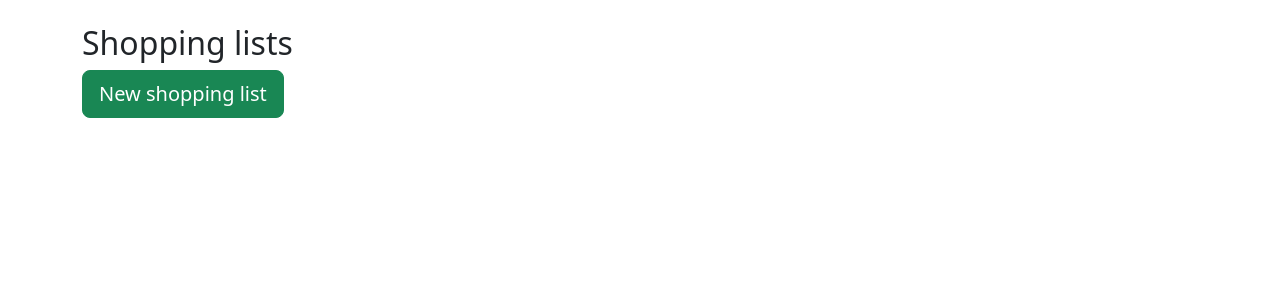
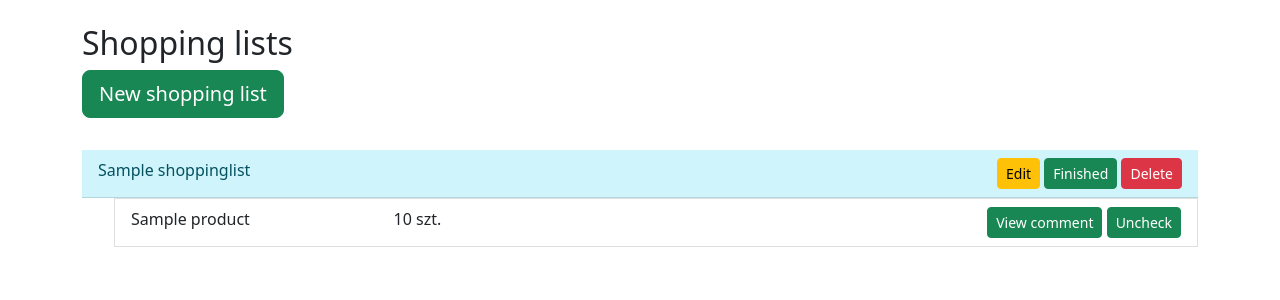
Before and after one commit to pawelsuswal/Shopping-list, a Django app: page /shopping-list/list/ in a window 1280 px wide. Shown: the part 56-356 px from the top of the page. Run offline with Django 3.2, Linux system fonts and the light colour scheme; a user stored in the database is signed in; tables that the repository leaves empty hold one stand-in row (values such as "Sample post"); parts of the project's set-up code (start-up, migrations or seed data) failed here and were passed over; some libraries are stand-ins or nearby versions.

Commit message:
Adding and viewing shopping lists, handling of comments view and products in cart

```diff
--- a/products/templates/products/list.html
+++ b/products/templates/products/list.html
@@ -53,7 +53,7 @@
         <ul>
             {% for product in products %}
                 {% if not product.is_favourite and product.category.name == category or not product.is_favourite and product.category == None and category == '' %}
-                    <li class="list-group-item d-flex justify-content-between align-items-start list-group-item-warning">
+                    <li class="list-group-item d-flex justify-content-between align-items-start">
                         <span class="text-black ">{{ product.name }}</span>
                         <div>
                             <a href="{% url 'products:update' slug=product.slug %}"
--- a/shopping_list/templates/shopping_list/list.html
+++ b/shopping_list/templates/shopping_list/list.html
@@ -17,16 +17,47 @@
 {% endblock %}
 
 {% block favourite_list %}
-    {% for shopping_list in shopping_lists %}
-        <li class="list-group-item d-flex justify-content-between align-items-start list-group-item-warning">
-            <span class="text-black ">{{ shopping_list.name }}</span>
-            <div>
-                <a href="{% url 'shopping_list:update' slug=shopping_list.slug %}"
-                   class="btn btn-success btn-sm">Edit</a>
-                <a href="{% url 'shopping_list:delete' slug=shopping_list.slug %}"
-                   class="btn btn-danger btn-sm">Delete</a>
+    {% for item in data_to_render %}
+
+        <li class="list-group-item list-group-item-info d-flex mt-3 justify-content-between align-items-start">
+            <div class="">
+                <span>{{ item.0.name }}</span>
+            </div>
+            <div class="">
+                <a href="#" class="btn btn-warning btn-sm">Edit</a>
+                <a href="#" class="btn btn-success btn-sm">Finished</a>
+                <a href="#" class="btn btn-danger btn-sm">Delete</a>
             </div>
         </li>
+        <ul class="">
+            {% for product in item.1 %}
+                <li class="list-group-item d-flex justify-content-between align-items-start">
+                    <div class="row col-6">
+                        <div class="col-6">
+                            <span> {{ product.name }}</span>
+                        </div>
+                        <div class="col">
+                            <span>{{ product.amount|floatformat:0 }}</span>
+                            {% if product.amount != '' and product.unit_of_measurement != 'None' %}
+                                <span>{{ product.unit_of_measurement }}</span>
+                            {% endif %}
+                        </div>
+                    </div>
+                    <div>
+                        {% if product.comment != '' %}
+                            <a href="{% url 'shopping_list:view_comment' slug=item.0.slug product_id=product.product_id %}" class="btn btn-success btn-sm">View comment</a>
+                        {% endif %}
+                        {% if product.is_bought %}
+                            <a href="{% url 'shopping_list:change_product_status' slug=item.0.slug product_id=product.product_id %}"
+                               class="btn btn-success btn-sm">Uncheck</a>
+                        {% else %}
+                            <a href="{% url 'shopping_list:change_product_status' slug=item.0.slug product_id=product.product_id %}"
+                               class="btn btn-danger btn-sm">Check</a>
+                        {% endif %}
+                    </div>
+                </li>
+            {% endfor %}
+        </ul>
     {% endfor %}
 {% endblock %}
 
--- a/shopping_list/urls.py
+++ b/shopping_list/urls.py
@@ -9,5 +9,11 @@ urlpatterns = [
     path('create/', views.ShoppingListCreateView.as_view(), name='create'),
     path('update/<slug:slug>', views.ShoppingListUpdateView.as_view(), name='update'),
     path('delete/<slug:slug>', views.ShoppingListDeleteView.as_view(), name='delete'),
+    path('update/<slug:slug>/<int:product_id>',
+         views.ShoppingListUpdateProductStatus.as_view(),
+         name='change_product_status'),
+    path('view/comment/<slug:slug>/<int:product_id>',
+         views.ShoppingListViewComment.as_view(),
+         name='view_comment'),
 
 ]
--- a/shopping_list/views.py
+++ b/shopping_list/views.py
@@ -1,13 +1,14 @@
-from django.forms import modelformset_factory, CheckboxSelectMultiple
-from django.shortcuts import render
+from django import views
+from django.shortcuts import render, redirect
 
 from django.contrib.auth.mixins import LoginRequiredMixin
 from django.urls import reverse_lazy
-from django.views.generic import CreateView, UpdateView, DeleteView, ListView
+from django.views.generic import CreateView, UpdateView, DeleteView, DetailView
 
 from products.models import Product, UNITS_OF_MEASUREMENT
-from shopping_list.forms import CreateShoppingListForm, CreateShoppingForm, TestForm
-from shopping_list.models import ShoppingList
+from products.views import get_categories_by_favourite
+from shopping_list.forms import CreateShoppingListForm, ShowCommentForm
+from shopping_list.models import ShoppingList, ProductShoppingList
 
 
 class ShoppingListCreateView(LoginRequiredMixin, CreateView):
@@ -20,20 +21,93 @@ class ShoppingListCreateView(LoginRequiredMixin, CreateView):
     def get_context_data(self, **kwargs):
         context = super(ShoppingListCreateView, self).get_context_data(**kwargs)
         user = self.request.user
-        products = Product.objects.filter(user=user)
-        # a =TestForm(request=self.request)
-        # print('*' * 20)
-        # print(a)
-        # print('*' * 20)
-        # products1 = modelformset_factory(Product, form=TestForm, extra=0)
-        # context['TestForm'] = products1(queryset=Product.objects.filter(user=user))
-        context['products'] = products
+        all_products = Product.objects.filter(user=user).order_by('-is_favourite', 'name')
+        categories_for_favourite_products, categories_for_not_favourite_products = get_categories_by_favourite(
+            all_products)
+        products_by_categories_and_favourites = [[True, []]]
+        for category in categories_for_favourite_products:
+            if category != '':
+                products_by_categories_and_favourites[0][1].append([category,
+                                                                    all_products.filter(category__name=category,
+                                                                                        is_favourite=True).order_by(
+                                                                        'name')])
+            else:
+                products_by_categories_and_favourites[0][1].append([category,
+                                                                    all_products.filter(category=None,
+                                                                                        is_favourite=True).order_by(
+                                                                        'name')])
+
+        products_by_categories_and_favourites.append([False, []])
+        for category in categories_for_not_favourite_products:
+            if category != '':
+                products_by_categories_and_favourites[1][1].append([category,
+                                                                    all_products.filter(category__name=category,
+                                                                                        is_favourite=False).order_by(
+                                                                        'name')])
+
+            else:
+                products_by_categories_and_favourites[1][1].append([category,
+                                                                    all_products.filter(category=None,
+                                                                                        is_favourite=False).order_by(
+                                                                        'name')])
+
+        context['products_by_categories_and_favourites'] = products_by_categories_and_favourites
         context['UNITS_OF_MEASUREMENT'] = UNITS_OF_MEASUREMENT
         return context
 
     def form_valid(self, form):
-        form.instance.user = self.request.user
-        return super().form_valid(form)
+        user = self.request.user
+        form.instance.user = user
+        products_to_save = []
+
+        for item in self.request.POST.items():
+            if 'product' not in item[0]:
+                continue
+
+            product_id = int(item[0].split('-id-')[1])
+            product = Product.objects.filter(user=user, id=product_id)
+
+            if not product:
+                return super().form_invalid(form)
+
+            product_id = str(product_id)
+            amount = self.request.POST[''.join(('amount-id-', product_id))]
+            uom = self.request.POST[''.join(('uom-id-', product_id))]
+            comment = self.request.POST[''.join(('comment-id-', product_id))]
+
+            if amount == '':
+                amount = None
+            else:
+                try:
+                    amount = float(amount)
+                except ValueError:
+                    return super().form_invalid(form)
+
+            if (not any(uom in uom_code for uom_code in UNITS_OF_MEASUREMENT) and uom != 'None'):
+                return super().form_invalid(form)
+
+            if uom == 'None':
+                uom = None
+
+            products_to_save.append({
+                'product': product,
+                'amount': amount,
+                'uom': uom,
+                'comment': comment,
+            })
+
+        # shopping_list.save()
+        shopping_list = form.save()
+
+        for product_to_save in products_to_save:
+            shopping_list.productshoppinglist_set.create(
+                product=product_to_save['product'].first(),
+                amount=product_to_save['amount'],
+                unit_of_measurement=product_to_save['uom'],
+                comment=product_to_save['comment'],
+            )
+
+        return redirect('shopping_list:list')
 
     def get_form_kwargs(self):
         """ Passes the request object to the form class.
@@ -66,11 +140,84 @@ class ShoppingListDeleteView(LoginRequiredMixin, DeleteView):
     extra_context = {'cancel_operation_url': 'shopping_list:list'}
 
 
-class ShoppingListListView(LoginRequiredMixin, ListView):
-    template_name = 'shopping_list/list.html'
-    model = ShoppingList
-    context_object_name = 'shopping_lists'
-    allow_empty = 1
+class ShoppingListListView(LoginRequiredMixin, views.View):
+    def get(self, request):
+        user = request.user
 
-    def get_queryset(self):
-        return ShoppingList.objects.filter(user=self.request.user, is_finished=False).order_by('created_on')
+        data_to_render = []
+        shopping_lists = ShoppingList.objects.filter(user=user)
+
+        for shopping_list in shopping_lists:
+            shop_categories = list(
+                shopping_list.shop.categories.all().order_by('shopcategory__order').values_list('name'))
+            shop_categories = [item[0] for item in shop_categories]
+            products = ProductShoppingList.objects.raw(
+                '''select * from shopping_list_productshoppinglist as psl
+                left join products_product as p on p.id = psl.product_id
+                left join shops_shopcategory as sc on (p.category_id = sc.category_id and sc.shop_id = %s )
+                where shopping_list_id = %s
+                ''',
+                [shopping_list.shop_id, shopping_list.id])
+            # print('*' * 20)
+            # print(shop_categories)
+            # print(products)
+            # print(type(products2))
+            products = [item for item in products]
+            uom = dict(UNITS_OF_MEASUREMENT)
+            for product in products:
+                if product.order is None:
+                    product.order = -1
+                if product.amount is None:
+                    product.amount = ''
+                if product.unit_of_measurement is not None:
+                    product.unit_of_measurement = uom[product.unit_of_measurement]
+
+            products = sorted(products, key=lambda x: (x.order, x.product.name,))
+            #
+            # print(p1)
+            # for p in p1:
+            #     print(p.order)
+            # for k in p:
+            #     print(k)
+            # print(sorted(products, key=lambda x: shop_categories.index(x.category.name)))
+            # print('*' * 20)
+
+            data_to_render.append([shopping_list, products])
+        return render(request, 'shopping_list/list.html', {'data_to_render': data_to_render})
+
+
+class ShoppingListUpdateProductStatus(LoginRequiredMixin, views.View):
+    def get(self, request, slug, product_id):
+        shopping_list = ShoppingList.objects.filter(slug=slug)
+
+        if shopping_list:
+            shopping_list = shopping_list.first()
+            p = shopping_list.productshoppinglist_set.get(product_id=product_id)
+            p.is_bought = not p.is_bought
+            p.save()
+
+        return redirect('shopping_list:list')
+
+
+class ShoppingListViewComment(LoginRequiredMixin, views.View):
+
+    def get(self, request, slug, product_id):
+        shopping_list = ShoppingList.objects.filter(slug=slug)
+        if not shopping_list:
+            return redirect('shopping_list:list')
+
+        product = shopping_list.first().productshoppinglist_set.filter(product_id=product_id)
+        if not product:
+            return redirect('shopping_list:list')
+
+        return render(request, 'shopping_list/view_comment.html', {'product': product.first()})
+
+    # def get_queryset(self):
+    #
+    #     queryset = super().get_queryset()
+    #     shopping_list = queryset.filter(shopping_list__slug=self.kwargs['slug'],
+    #                                     product=self.kwargs['product_id']).first().shopping_list
+    #     # .filter(shopping_list_id=shopping_list.id, product=self.kwargs['product_id'])
+    #     return queryset
+
+    # return ShoppingList.objects.filter(slug=self.kwargs['slug'], products=self.kwargs['product_id'])
--- a/shops/views.py
+++ b/shops/views.py
@@ -32,6 +32,11 @@ class ShopCreateView(LoginRequiredMixin, CreateView):
 
         shop.save()
         return redirect('shops:list')
+
+# todo przenieść z post'a do form_valid
+    # def form_valid(self, form):
+    #     #     mój kod
+    #     return
 
     def get_form_kwargs(self):
         """ Passes the request object to the form class.
```
Also changed, not shown: products/views.py (+28 -23 lines), shopping_list/forms.py (+15 -22 lines), shopping_list/templates/shopping_list/create.html (+36 -6 lines), shopping_list/templates/shopping_list/view_comment.html (added, +14 -0 lines), shops/forms.py (+1 -29 lines).
